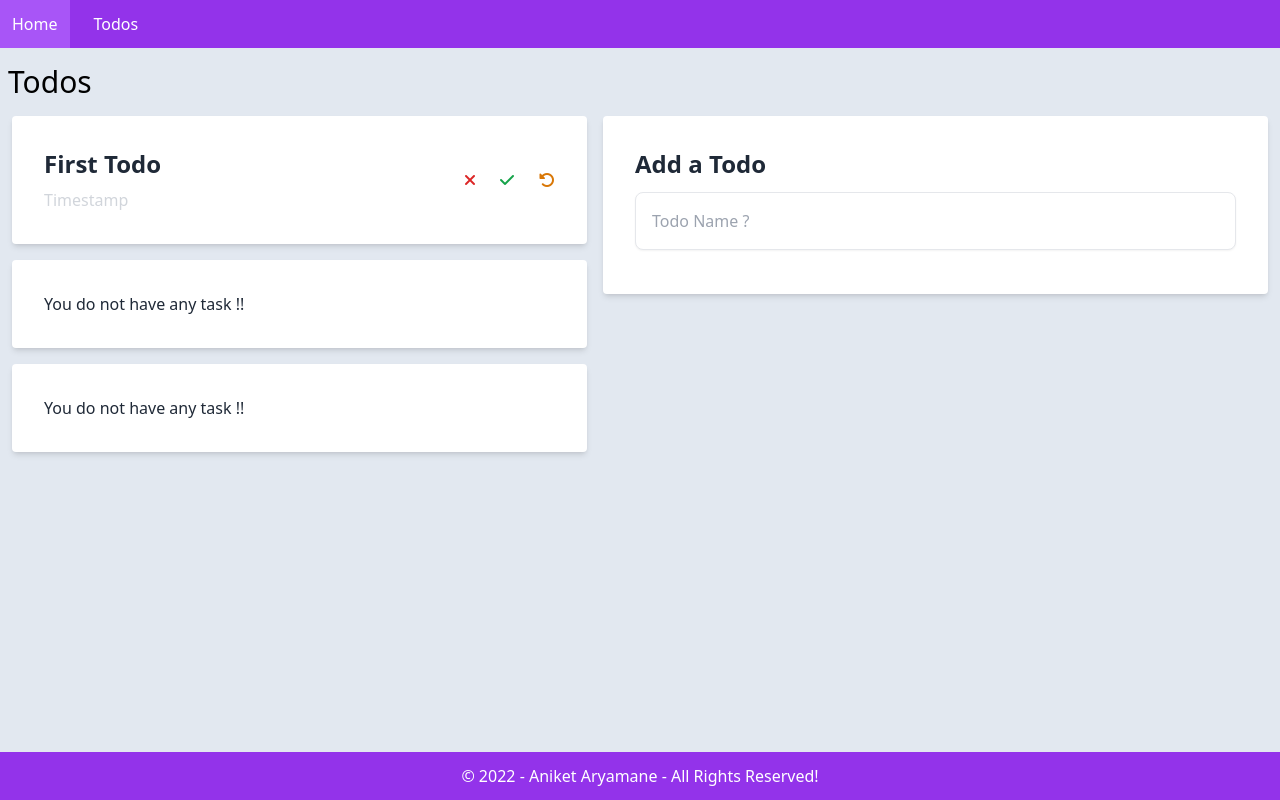
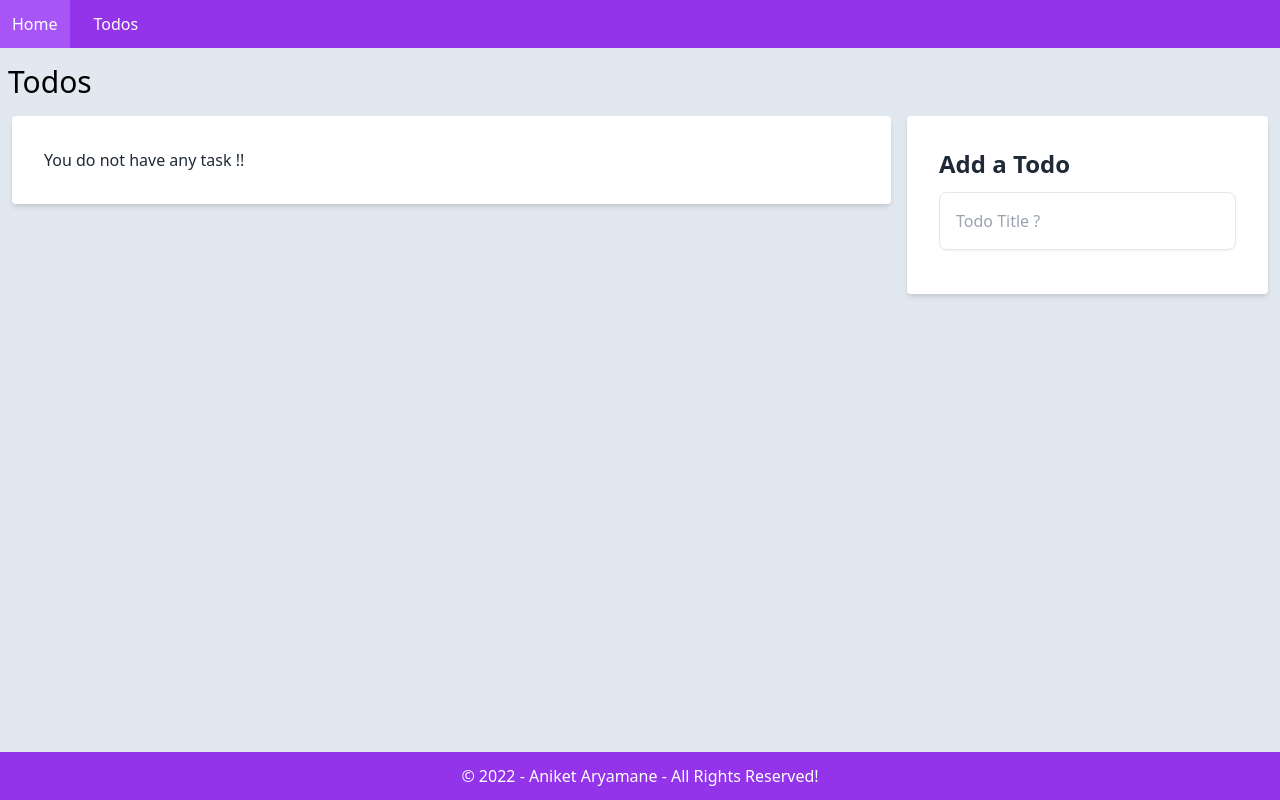
Before and after one commit to anykate/todo-vue3, a Vue app: page /todos in a window 1280 px wide. Built offline with nearby package versions, Linux system fonts and the light colour scheme.

Commit message:
Functionality completed

```diff
--- a/index.html
+++ b/index.html
@@ -4,11 +4,6 @@
     <meta charset="UTF-8" />
     <link rel="icon" type="image/svg+xml" href="/vite.svg" />
     <meta name="viewport" content="width=device-width, initial-scale=1.0" />
-    <link
-      rel="stylesheet"
-      href="https://cdnjs.cloudflare.com/ajax/libs/font-awesome/6.1.2/css/all.min.css"
-      type="text/css"
-    />
     <title>Todo: Vite + Vue3</title>
   </head>
   <body>
--- a/src/App.vue
+++ b/src/App.vue
@@ -4,9 +4,9 @@ import Navbar from '@/components/Navbar.vue';
 </script>
 
 <template>
-	<div class="flex flex-col justify-center h-screen">
+	<div class="flex flex-col justify-center min-h-screen">
 		<Navbar />
-		<main class="container mx-auto grow">
+		<main class="container mx-auto grow mb-4">
 			<router-view />
 		</main>
 		<Footer />
--- a/src/components/Card.vue
+++ b/src/components/Card.vue
@@ -1,6 +1,6 @@
 <template>
 	<div class="mx-4 md:mx-0 grow">
-		<div class="p-8 bg-white rounded shadow-md">
+		<div class="p-8 rounded shadow-md" :class="bgColor">
 			<slot name="card-title">
 			</slot>
 			<slot name="card-text">
@@ -12,4 +12,10 @@
 </template>
 
 <script setup>
+defineProps({
+	bgColor: {
+		type: String,
+		default: 'bg-white'
+	}
+})
 </script>
--- a/src/views/Todos.vue
+++ b/src/views/Todos.vue
@@ -1,54 +1,75 @@
 <template>
 	<h1 class="text-3xl my-4 ml-2">Todos</h1>
-	<div class="flex flex-col justify-between space-y-4 md:flex-row md:mx-3 md:space-y-0 md:space-x-4">
+	<div class="flex flex-col justify-between space-y-4 mb-4 md:flex-row md:mx-3 md:space-y-0 md:space-x-4 md:mb-0">
 		<div class="flex flex-col flex-auto justify-between space-y-4">
-			<Card>
+			<div v-for="(todo, index) in todos" :key="index">
+				<Card :bgColor="[todo.isComplete ? 'bg-green-100' : 'bg-white']">
 					<template #card-title>
 						<div class="flex items-center justify-between">
 							<div class="flex flex-col justify-center">
-							<h2 class="text-2xl font-bold text-gray-800">First Todo</h2>
-							<p class="text-gray-300 mt-2">Timestamp</p>
+								<h2 class="text-2xl font-medium text-gray-800"
+									:style="todo.isComplete && { textDecoration: 'line-through' }">
+									{{ todo.title }}
+								</h2>
+								<p class="text-gray-300 mt-2">{{ todo.createdAt.toLocaleString() }}</p>
 							</div>
-						<div class="flex items-center space-x-6">
-							<a href="">
-								<i class="fa-solid fa-xmark text-red-600"></i>
-							</a>
-							<a href="">
-								<i class="fa-solid fa-check text-green-600"></i>
-							</a>
-							<a href="">
-								<i class="fa-solid fa-rotate-left text-amber-600"></i>
-							</a>
+							<div class="flex items-center space-x-8">
+								<button class="space-x-2 text-red-600 text-2xl" title="Delete ToDo"
+									@click="delToDo(index)">&times;</button>
+								<button v-if="!todo.isComplete" class="space-x-2 text-green-600 text-2xl"
+									title="Mark as completed" @click="changeCompletedStatus(index)">&check;</button>
+								<button v-else class="space-x-2 text-orange-600 text-2xl" title="Mark as not completed"
+									@click="changeCompletedStatus(index)">&#8630;</button>
 							</div>
 						</div>
 					</template>
 				</Card>
-			<Card>
-				<template #card-text>
-					<p class="text-gray-800">You do not have any task !!</p>
-				</template>
-			</Card>
+			</div>
+			<div v-if="todos.length === 0" class="space-y-4">
 				<Card>
 					<template #card-text>
 						<p class="text-gray-800">You do not have any task !!</p>
 					</template>
 				</Card>
 			</div>
+		</div>
+		<div>
 			<Card>
 				<template #card-title>
 					<h2 class="text-2xl font-bold text-gray-800">Add a Todo</h2>
 				</template>
 				<template #card-input>
-				<input type="text"
+					<input type="text" v-model="todoTitle" @keydown.enter="addTodo"
 						class="my-3 w-full p-4 pr-12 border border-solid border-gray-200 rounded-lg shadow-sm"
-					placeholder="Todo Name ?" />
+						placeholder="Todo Title ?" />
 				</template>
 			</Card>
+		</div>
 	</div>
 </template>
 
 <script setup>
 import Card from '@/components/Card.vue';
+import { ref } from 'vue';
+
+const todoTitle = ref('')
+const todos = ref([])
+
+const addTodo = () => {
+	todos.value.unshift({ title: todoTitle.value, createdAt: new Date(), isComplete: false })
+	todoTitle.value = ''
+}
+
+const changeCompletedStatus = (i) => {
+	todos.value[i].isComplete = !todos.value[i].isComplete
+}
+
+const delToDo = (i) => {
+	if (!confirm("Are you sure?")) {
+		return
+	}
+	todos.value.splice(i, 1)
+}
 </script>
 
 <style scoped>
```
Lines whose indentation alone changed are shown as unchanged.
